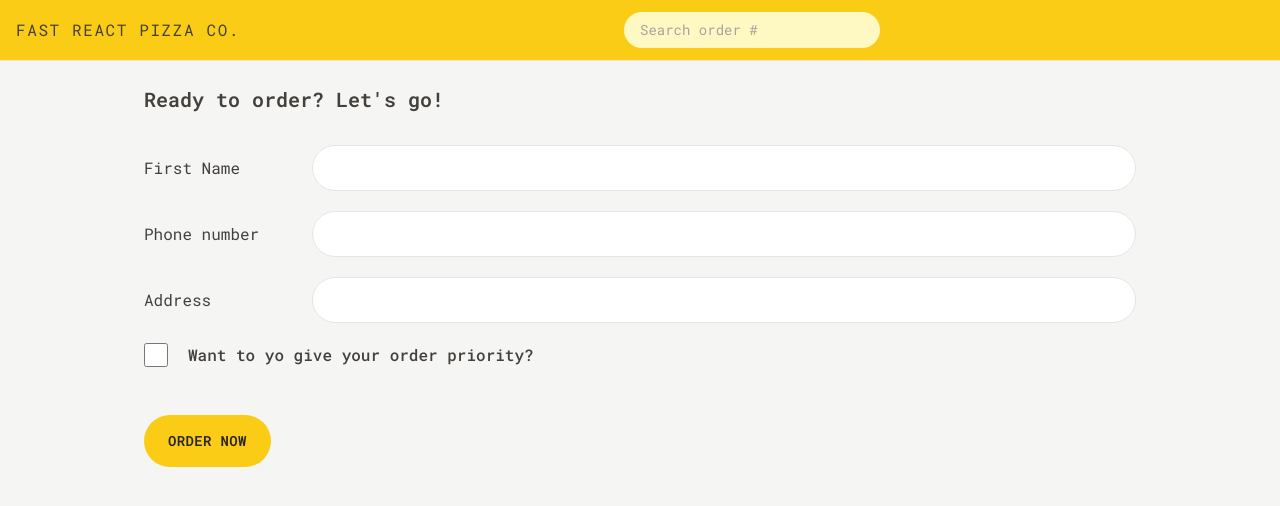
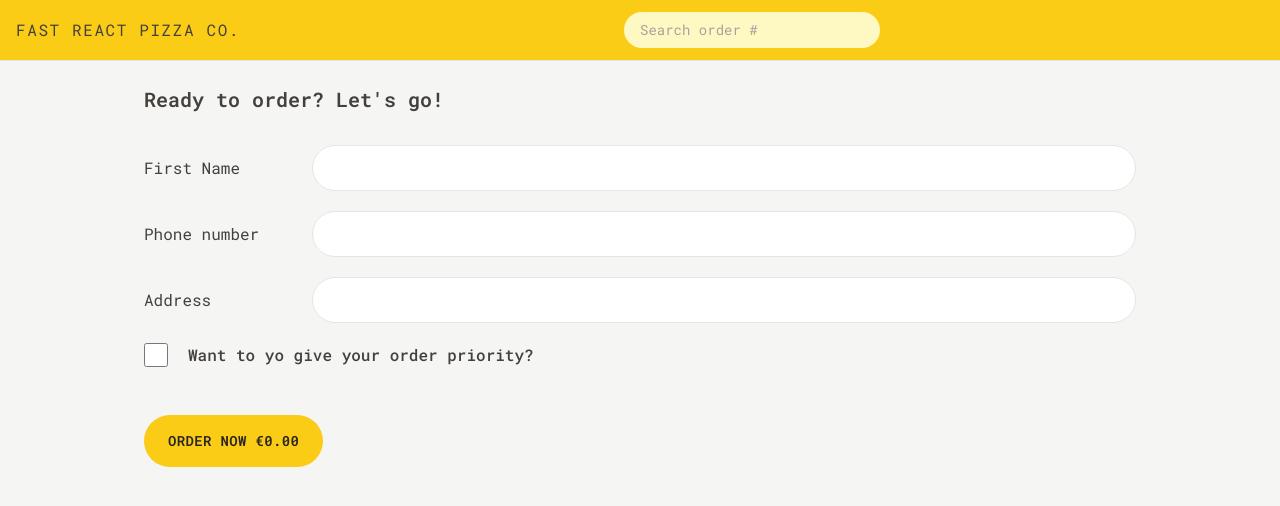
Before and after one commit to devalmazbek/react-fast-pizza, a React (Vite) app: page /order/new in a window 1280 px wide. Shown: the top 506 px of the page. Built offline with nearby package versions, Linux system fonts and the light colour scheme.

Commit message:
implementation: priority price in cart

```diff
--- a/src/features/order/CreateOrder.jsx
+++ b/src/features/order/CreateOrder.jsx
@@ -1,9 +1,11 @@
 import { useState } from "react";
+import { useSelector } from "react-redux";
 import { Form, redirect, useActionData, useNavigation } from "react-router-dom";
+
 import { createOrder } from "../../services/apiRestaurant";
 import Button from "../../ui/Button";
-import { useSelector } from "react-redux";
-import { use } from "react";
+import { getCart, getTotalPrice } from "../cart/cartSlice";
+import { formatCurrency } from "../../utils/helpers";
 
 // https://uibakery.io/regex-library/phone-number
 const isValidPhone = (str) =>
@@ -36,15 +38,20 @@ const fakeCart = [
 ];
 
 function CreateOrder() {
+  const [withPriority, setWithPriority] = useState(false);
   const navigation = useNavigation();
   const formErrors = useActionData();
 
   const isSubmitting = navigation.state === 'submitting';
 
+  const cart = useSelector(getCart);
   const username = useSelector((state) => state.user.username);
 
-  // const [withPriority, setWithPriority] = useState(false);
-  const cart = fakeCart;
+  const totalCartPrice = useSelector(getTotalPrice);
+  const priority = withPriority ? totalCartPrice * 0.2 : 0;
+  const totalPrice = totalCartPrice + priority;
+
+
 
   return (
     // <div>
@@ -132,8 +139,8 @@ function CreateOrder() {
            type="checkbox"
            name="priority"
            id="priority"
-           // value={withPriority}
-           // onChange={(e) => setWithPriority(e.target.checked)}
+           value={withPriority}
+           onChange={(e) => setWithPriority(e.target.checked)}
          />
          <label htmlFor="priority" className="font-medium">
            Want to yo give your order priority?
@@ -143,7 +150,7 @@ function CreateOrder() {
        <div>
          <input type="hidden" name="cart" value={JSON.stringify(cart)} />
          <Button disabled={isSubmitting} type="primary">
-           {isSubmitting ? 'Placing order....' : 'Order now'}
+           {isSubmitting ? 'Placing order....' : `Order now ${formatCurrency(totalPrice)}`}
          </Button>
        </div>
      </Form>
@@ -159,7 +166,7 @@ export async function action({request}) {
   const order = {
     ...data,
     cart: JSON.parse(data.cart),
-    priority: data.priority === "on",
+    priority: data.priority === "true",
   }
 
   const error = {};
--- a/src/features/order/Order.jsx
+++ b/src/features/order/Order.jsx
@@ -13,7 +13,6 @@ import {
 
 
   function Order() {
-
     const order = useLoaderData();
     // Everyone can search for all orders, so for privacy reasons we're gonna gonna exclude names or address, these are only for the restaurant staff
     const {
```
